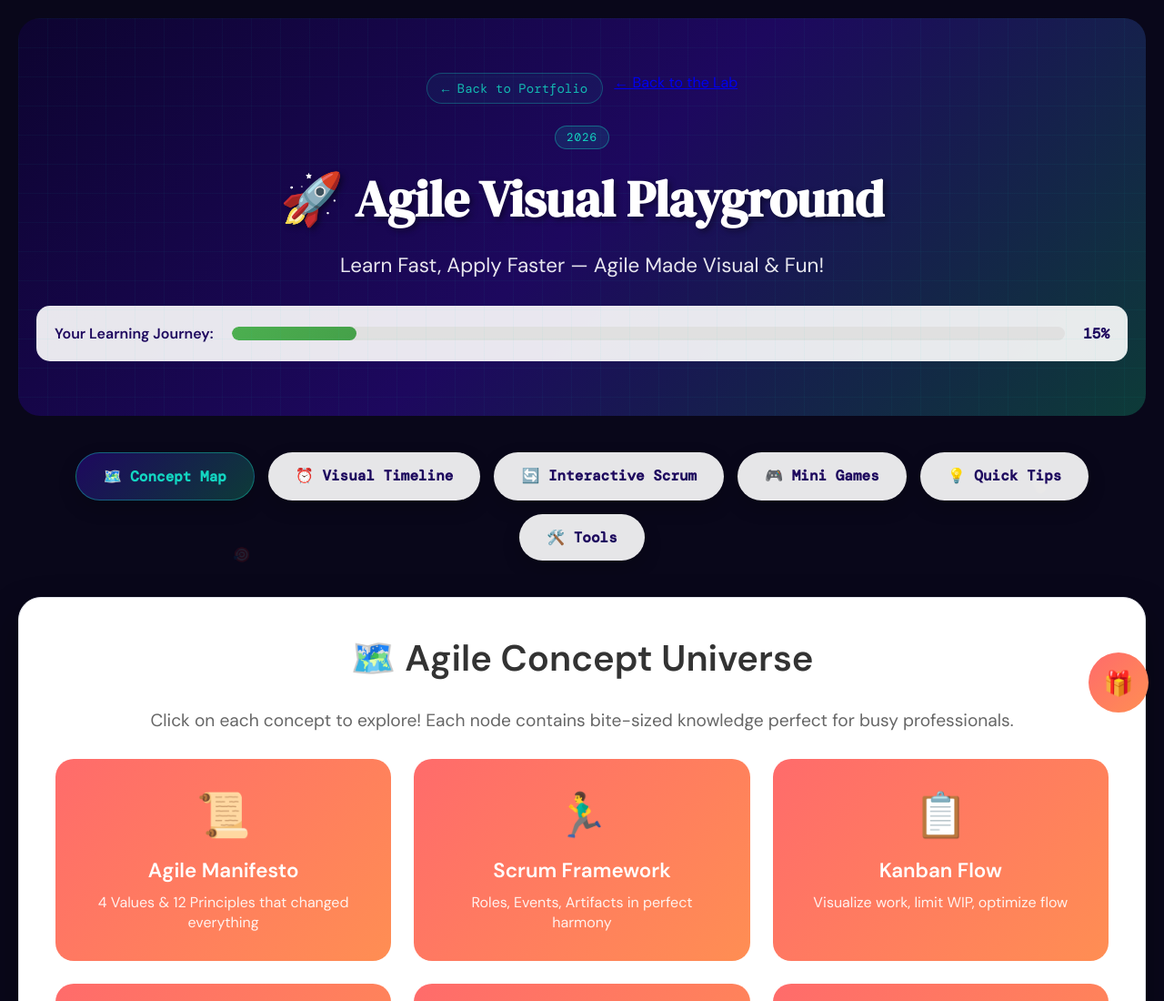
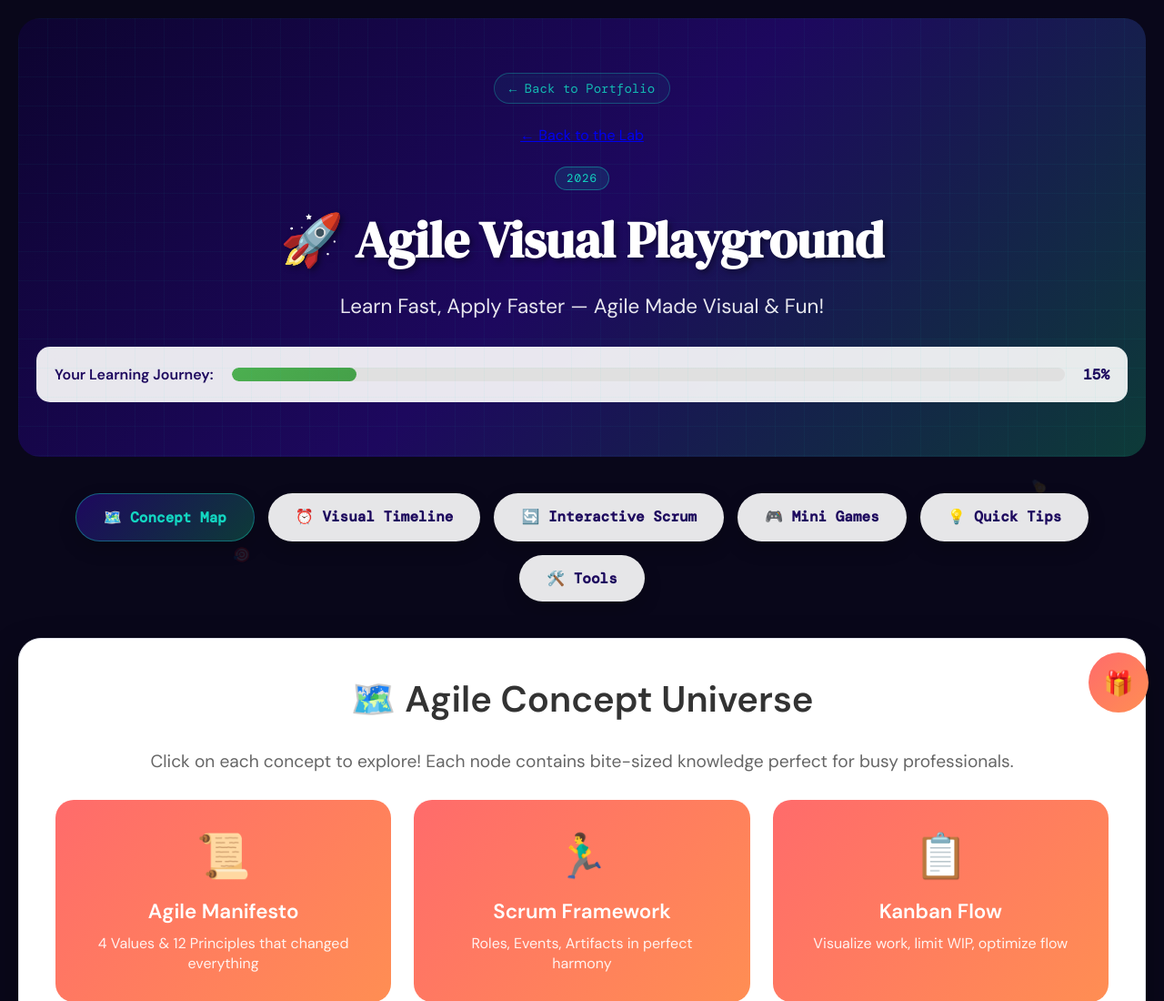
Before and after one commit to ValescaBravo/agile-pm-lab, a plain HTML site: page index.html in a window 1280 px wide. Shown: the top 1100 px of the page at 91% size. Drawn offline with nearby package versions, Linux system fonts and the light colour scheme; a web font is replaced by a local one.

Commit message:
Fix duplicate hero navigation links

```diff
--- a/index.html
+++ b/index.html
@@ -697,7 +697,9 @@
         <div class="hero">
             <div class="hero-nav-links">
                 <a href="https://valescabravo.github.io/" class="hero-nav-link">← Back to Portfolio</a>
-                <a href="https://valescabravo.github.io/valescabravo-lab/" class="back-link">← Back to the Lab</a>
+            </div>
+        <div class="hero-nav-links">
+             <a href="https://valescabravo.github.io/valescabravo-lab/" class="back-link">← Back to the Lab</a>
             </div>
             <div class="badge-2026">2026</div>
             <h1>🚀 Agile Visual Playground</h1>
```
